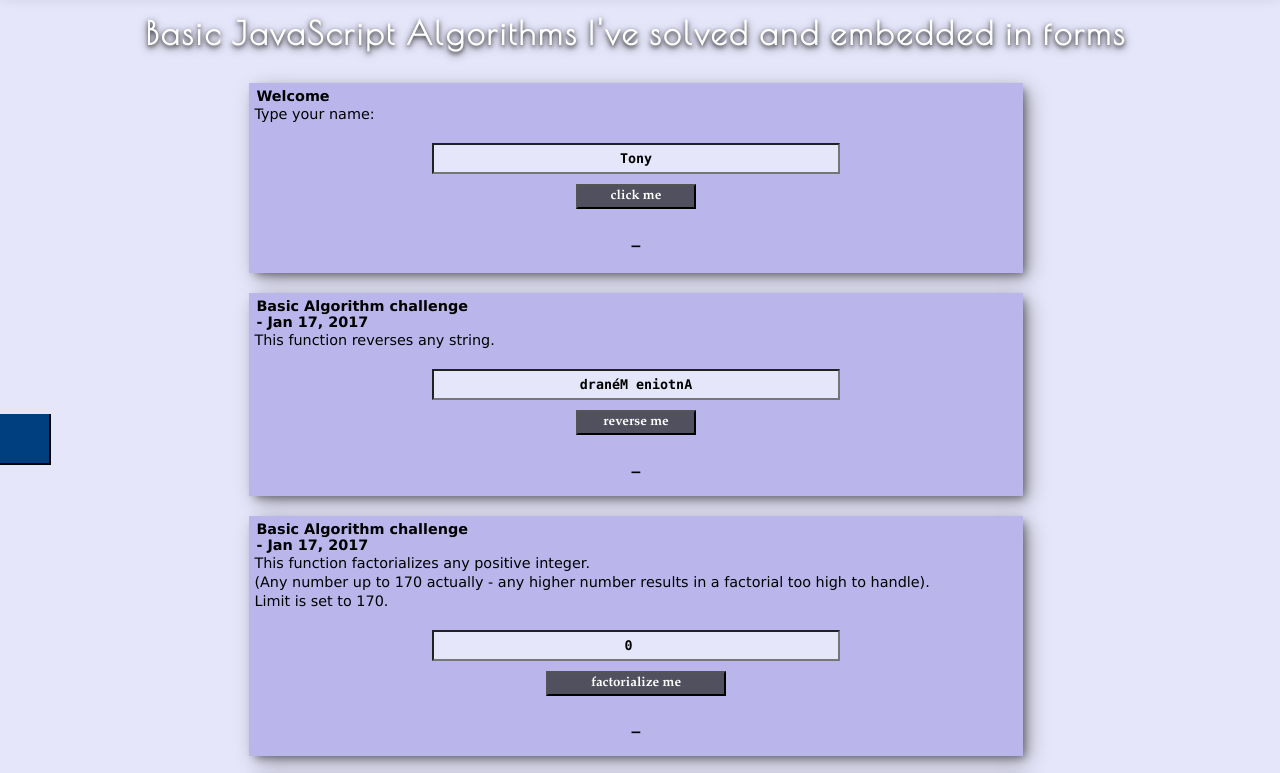
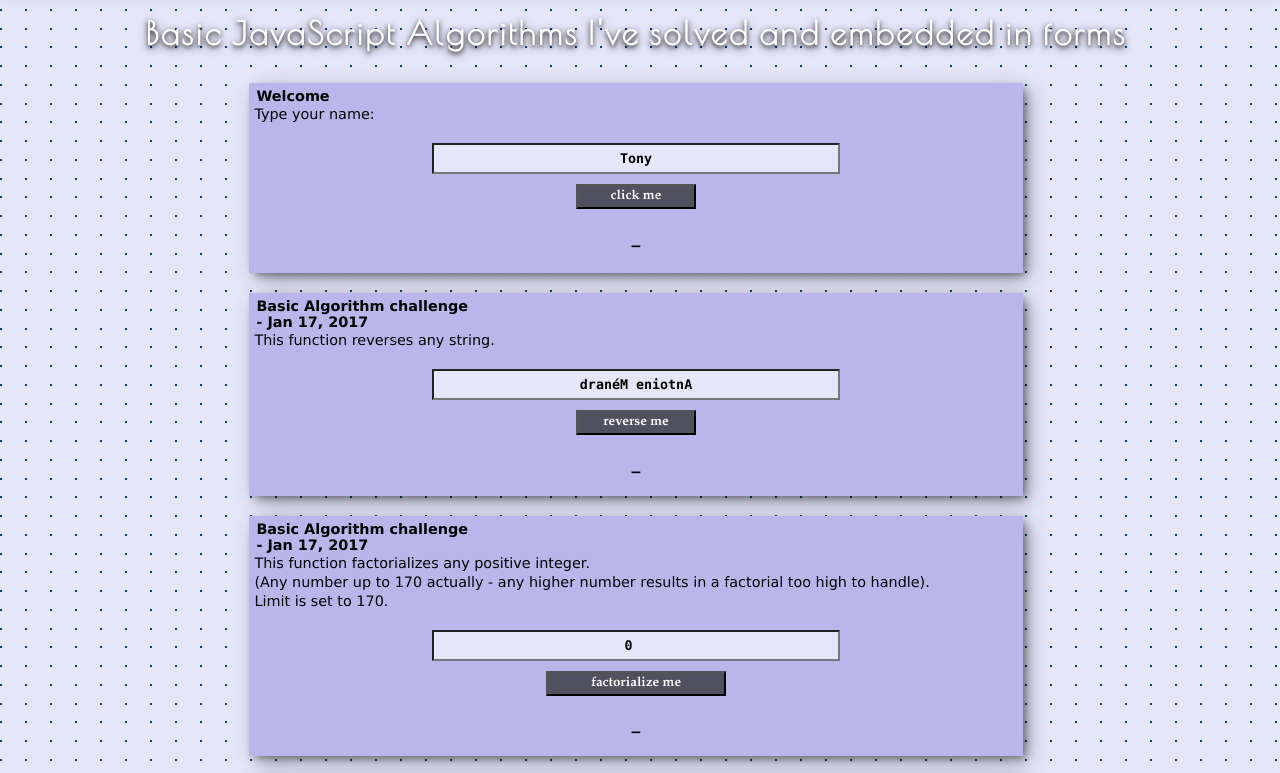
Before and after one commit to Soupedenuit/JavaScript-Algorithm-Challenges, a plain HTML site: page index.html in a window 1280 px wide. Shown: the part 66-839 px from the top of the page. Drawn offline with nearby package versions, Linux system fonts and the light colour scheme.

Commit message:
Update Forms.css

```diff
--- a/Forms.css
+++ b/Forms.css
@@ -7,7 +7,7 @@ body {
   background-image: url(blue_square2.svg);
   background-repeat: repeat;
   background-attachment: fixed;
-  //background-size: 12px;
+  background-size: 25px;
 }
 
 nav {
```
